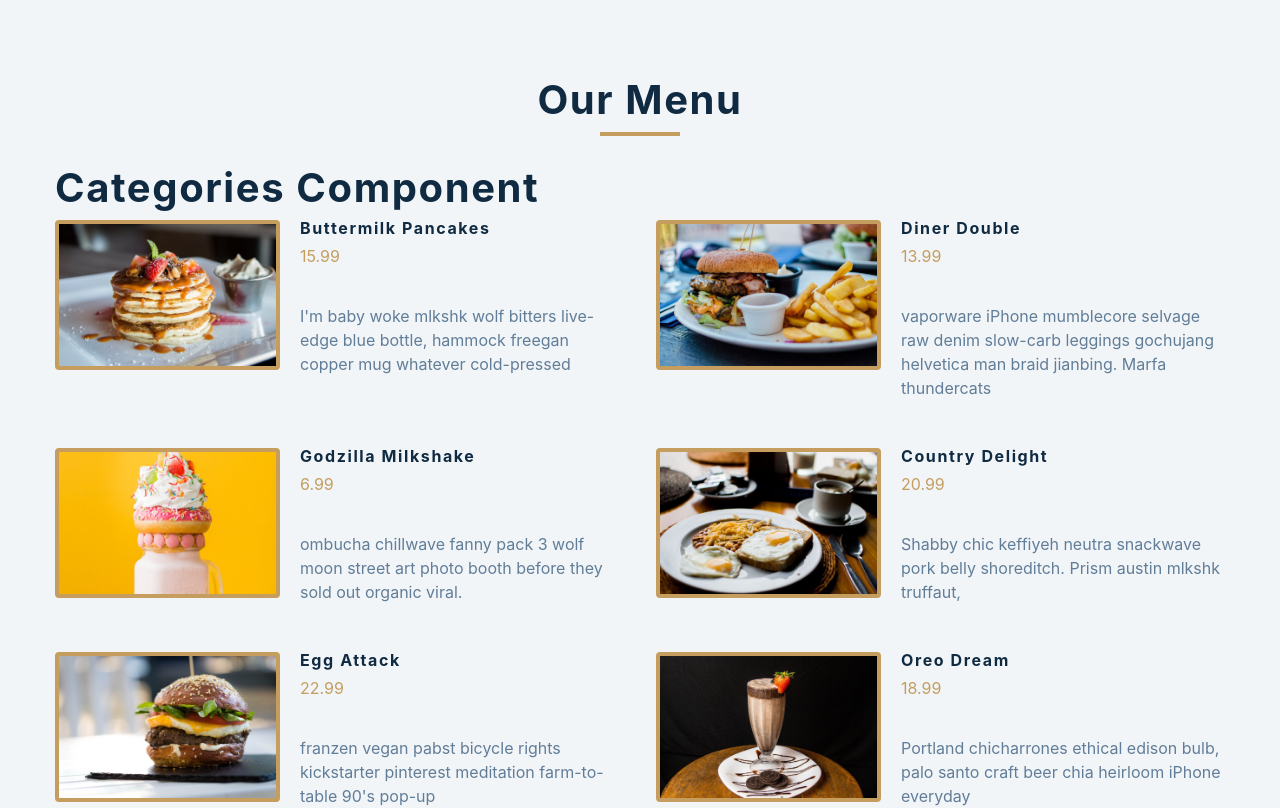
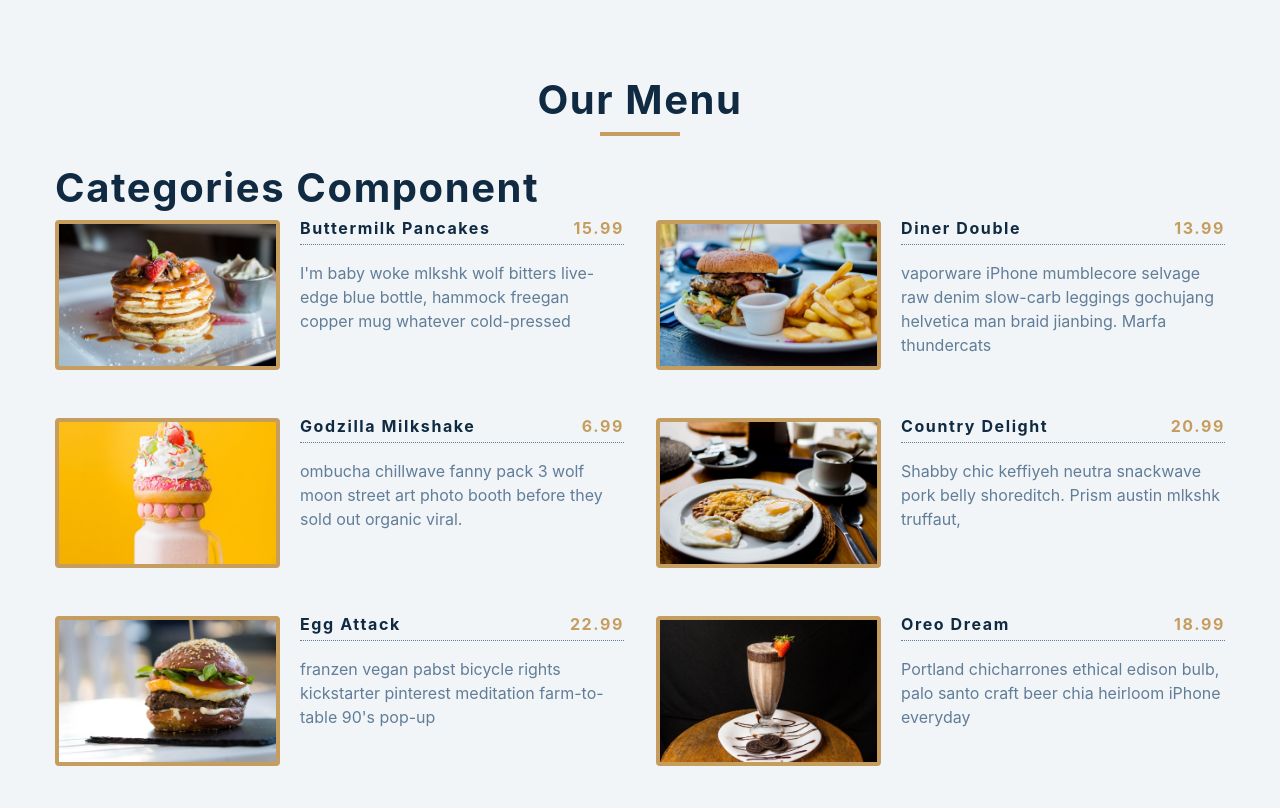
Before and after one commit to philliperod/react_menu, a React (Create React App) app: page / in a window 1280 px wide. Shown: the top 808 px of the page. Built offline with nearby package versions, Linux system fonts and the light colour scheme.

Commit message:
created a filter function that will pass in a string, filter through the original array and its category property, and match it to the input, and store it into a new variable; invoke the state function and pass that new variable in its parameter

```diff
--- a/src/App.js
+++ b/src/App.js
@@ -7,6 +7,11 @@ function App() {
   const [menuItems, setMenuItems] = useState(items);
   const [category, setCategory] = useState([]);
 
+  const filterItems = (category) => {
+    const newItems = items.filter((item) => item.category === category);
+    setMenuItems(newItems);
+  };
+
   return (
     <main>
       <section className="menu section">
@@ -14,7 +19,7 @@ function App() {
           <h2>Our Menu</h2>
           <div className="underline"></div>
         </div>
-        <Categories />
+        <Categories filterItems={filterItems} />
         <Menu items={menuItems} />
       </section>
     </main>
@@ -27,3 +32,14 @@ export default App;
 // the default value for the first hook will be the props from the data object
 // the default value for the second hook will be an empty array
 // 2) structured your jsx
+// 3) in Menu component, we'll access the properties from the data component in its parameter
+// 4) create a map() method which we will destructured each prop
+// 5) structure the jsx for Menu component
+// 6) will need to setup a filter() method for the category prop which will list the menu items based on category
+
+// two approaches that will be taken: manual and dynamic
+// 7a) create a function that will take in a string and want to iterate the original array (items from the data component)
+// 8a) setup a filter() method to the original array (items) and if an item category matches the string that is passing in then return it to the new variable
+// 9a) invoke the state function passing the new variable that filters the category prop
+// 10a) create a key attribute that access the filter function in the Categories component
+// 11a) create buttons that will invoke the filter function once clicked on
--- a/src/Menu.js
+++ b/src/Menu.js
@@ -4,14 +4,16 @@ const Menu = ({ items }) => {
   return (
     <div className="section-center">
       {items.map((food) => {
-        const { id, title, category, price, img, desc } = food;
+        const { id, title, price, img, desc } = food;
 
         return (
           <article key={id} className="menu-item">
             <img src={img} alt={title} className="photo" />
             <div className="item-info">
-              <h4>{title}</h4>
-              <p className="price">{price}</p>
+              <header>
+                <h4>{title}</h4>
+                <h4 className="price">{price}</h4>
+              </header>
               <p className="item-text">{desc}</p>
             </div>
           </article>
```
